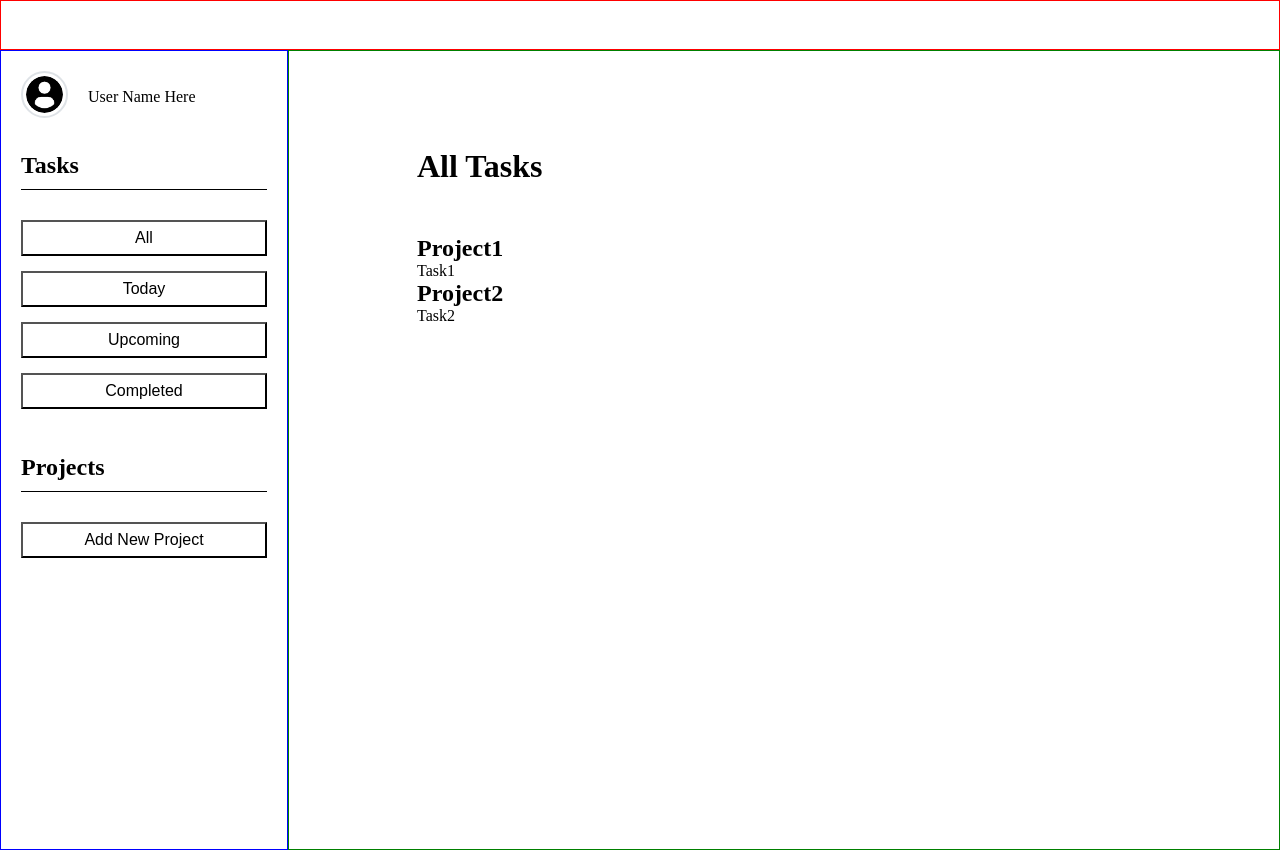
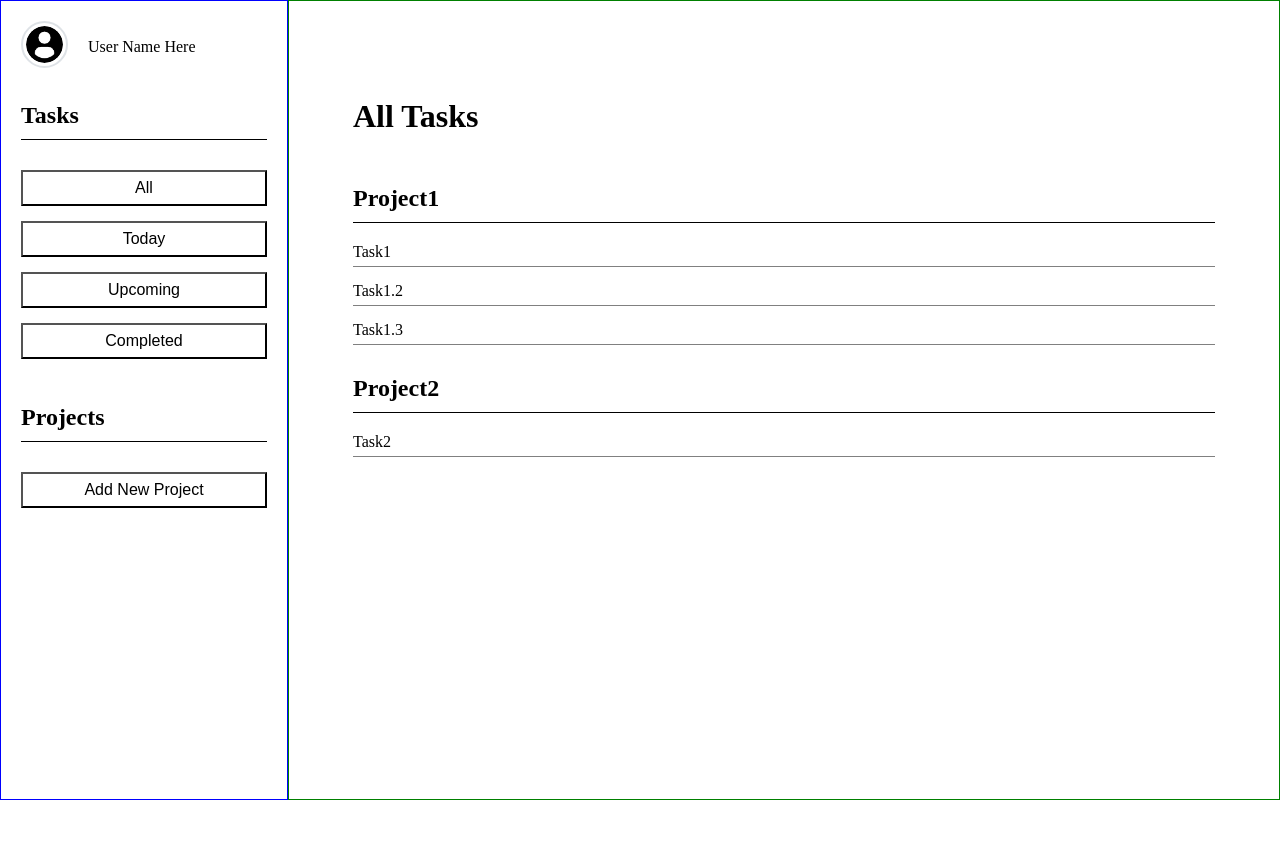
Before and after one commit to jordanmichb/improved-todo, a website built with webpack: page src/template.html in a window 1280 px wide. After the commit the page ends 800 px from the top, so only its background shows below. Built offline with nearby package versions, Linux system fonts and the light colour scheme.

Commit message:
Hide header on large screen, continue styling task

```diff
--- a/src/styles.css
+++ b/src/styles.css
@@ -26,7 +26,7 @@ header {
     padding: 0 20px;
     width: 100%;
     height: 50px;
-    display: flex;
+    display: none;
     align-items: center;
 }
 
@@ -90,8 +90,8 @@ nav h2 {
     padding-bottom: 10px;
 }
 
-nav button:nth-child(5) {
-    margin-bottom: 30px;
+nav h2:not(:first-child) {
+    margin-top: 30px;
 }
 
 #project-list {
@@ -106,7 +106,7 @@ nav button:nth-child(5) {
     min-height: 100%;
     width: calc(100% - 18rem);
     margin-left: 18rem;
-    padding: 20px 10%;
+    padding: 20px 5%;
     /* transition: margin-left 500ms, width 500ms; */
 }
 
@@ -119,7 +119,19 @@ nav button:nth-child(5) {
 }
 
 .project-component h2 {
+    border-bottom: 1px solid black;
+    padding-bottom: 10px;
+    margin-bottom: 20px;
+}
 
+.project-component h2:not(:first-child) {
+    margin-top: 30px;
+}
+
+.task-component p {
+    border-bottom: 1px solid gray;
+    padding-bottom: 5px;
+    margin-bottom: 15px;
 }
 
 /**************************
@@ -146,6 +158,10 @@ nav button:nth-child(5) {
         width: 100%;
     }
 
+    header {
+        display: flex;
+    }
+
     #hamburger {
         display: flex;
     }
--- a/src/taskView.js
+++ b/src/taskView.js
@@ -13,16 +13,16 @@ function createTaskView() {
     console.log(projects)
 
     const projectComponent = document.createElement('div');
+    projectComponent.classList.add('project-component');
 
     for (const project of projects) {
 
-
-        projectComponent.classList.add('project-component');
 
         const projectTitle = document.createElement('h2');
         projectTitle.textContent = project.title;
 
         const taskComponent = document.createElement('div');
+        taskComponent.classList.add('task-component');
 
         for (const task of project.tasks) {
 
--- a/src/todoController.js
+++ b/src/todoController.js
@@ -11,6 +11,8 @@ const TodoController = (function() {
 
     const fakeProject = new Project('Project1', 'description', 'dueDate', 'priority');
     fakeProject.addTask('Task1', 'description', 'dueDate', 'priority', 'notes');
+    fakeProject.addTask('Task1.2', 'description', 'dueDate', 'priority', 'notes');
+    fakeProject.addTask('Task1.3', 'description', 'dueDate', 'priority', 'notes');
     projects.push(fakeProject);
 
     const fakeProject2 = new Project('Project2', 'description', 'dueDate', 'priority');
```
